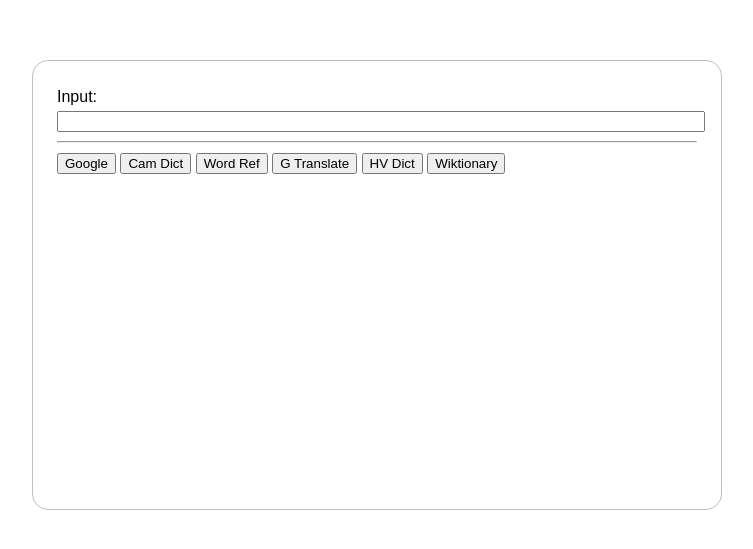
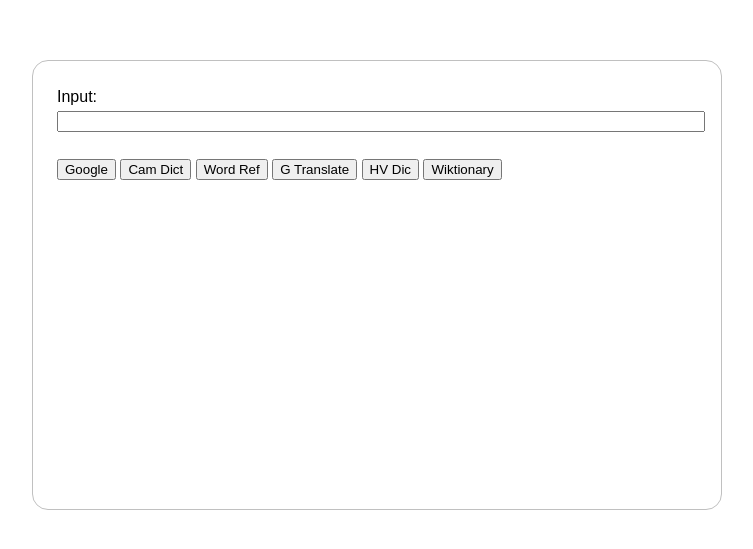
Before and after one commit to customsearch/customsearch.github.io, a plain HTML site: page index.html in a window 1280 px wide. Shown: the part 115-664 px from the top of the page, without its empty margins (263-1016 px from the left). Drawn offline with Linux system fonts and the light colour scheme.

Commit message:
Update index.html

```diff
--- a/index.html
+++ b/index.html
@@ -13,14 +13,14 @@
                     padding:1.5rem; border:1px solid silver; border-radius:1rem;">
                 Input:<br>
                 <input id="Input" style="width:100%">
-                <hr>
+                <div>&nbsp;</div>
 
                 <button id="Google-Btn">Google</button>
                 <button id="Camdict-Btn">Cam Dict</button>
                 <button id="Wordref-Btn">Word Ref</button>
 
                 <button id="Gtrans-Btn">G Translate</button>
-                <button id="Hvdic-Btn">HV Dict</button>
+                <button id="Hvdic-Btn">HV Dic</button>
                 <button id="Wiktion-Btn">Wiktionary</button>
             </span>
         </div>
```
